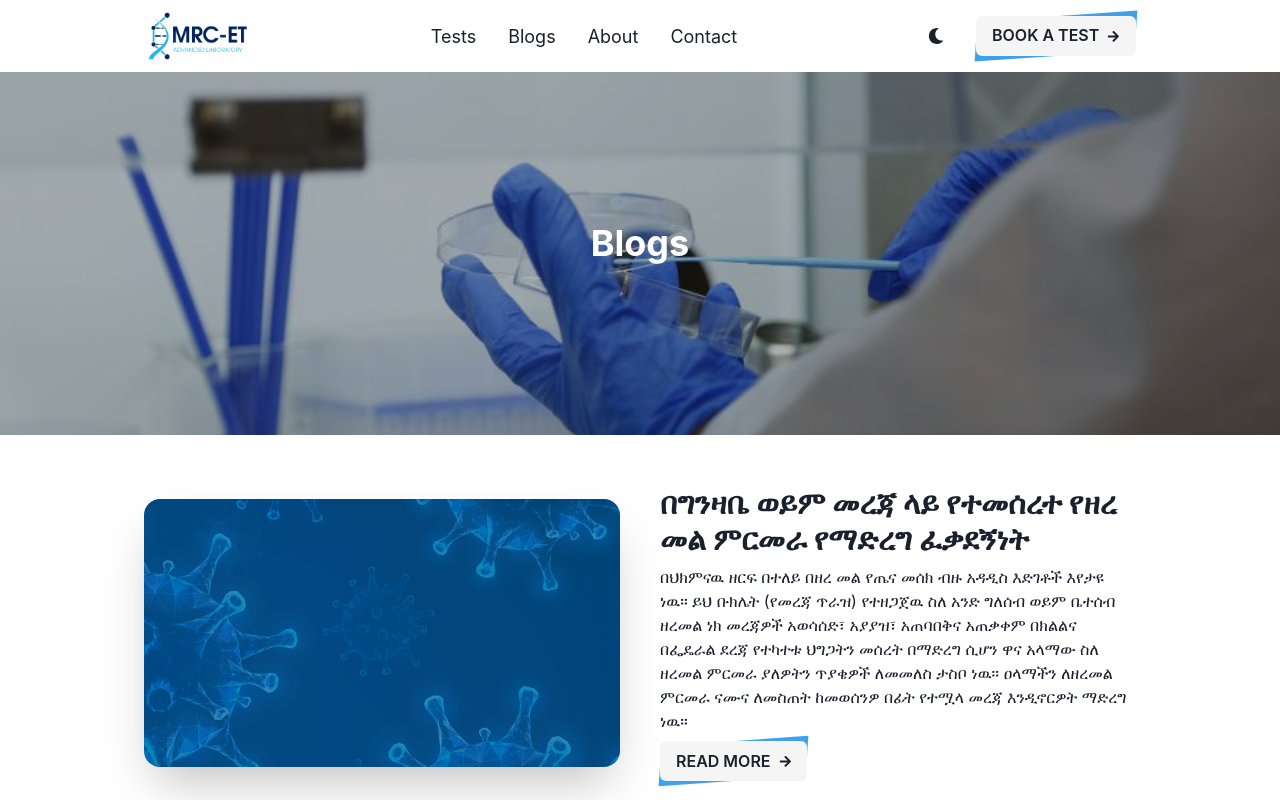
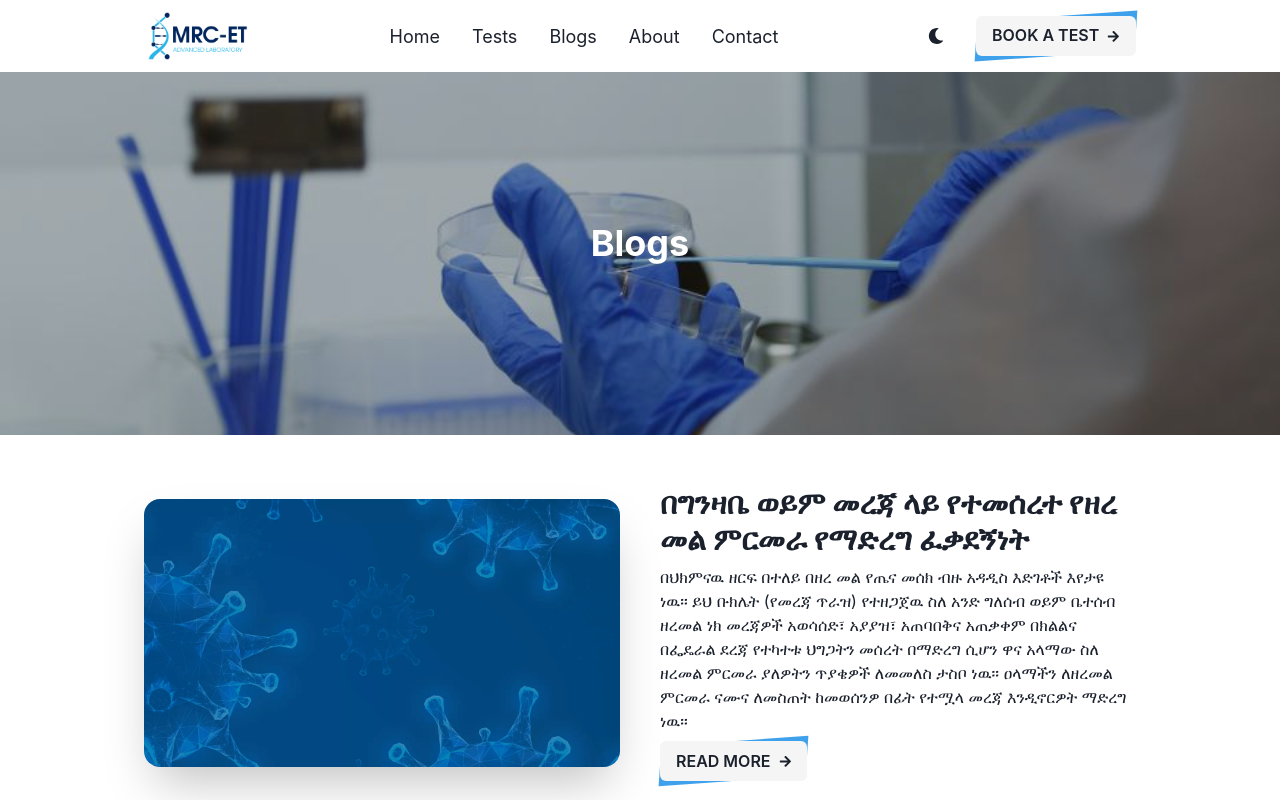
Before and after one commit to frectonz/mrc-et, a Next.js app: page /blogs in a window 1280 px wide. Shown: the top 800 px of the page. Built offline with nearby package versions, Linux system fonts and the light colour scheme.

Commit message:
add home link

```diff
--- a/components/layout/Layout.tsx
+++ b/components/layout/Layout.tsx
@@ -7,6 +7,10 @@ import { FooterData } from "../../interfaces/FooterData";
 
 const navProps = {
   links: [
+    {
+      name: "Home",
+      href: "/",
+    },
     {
       name: "Tests",
       href: "/tests",
```
